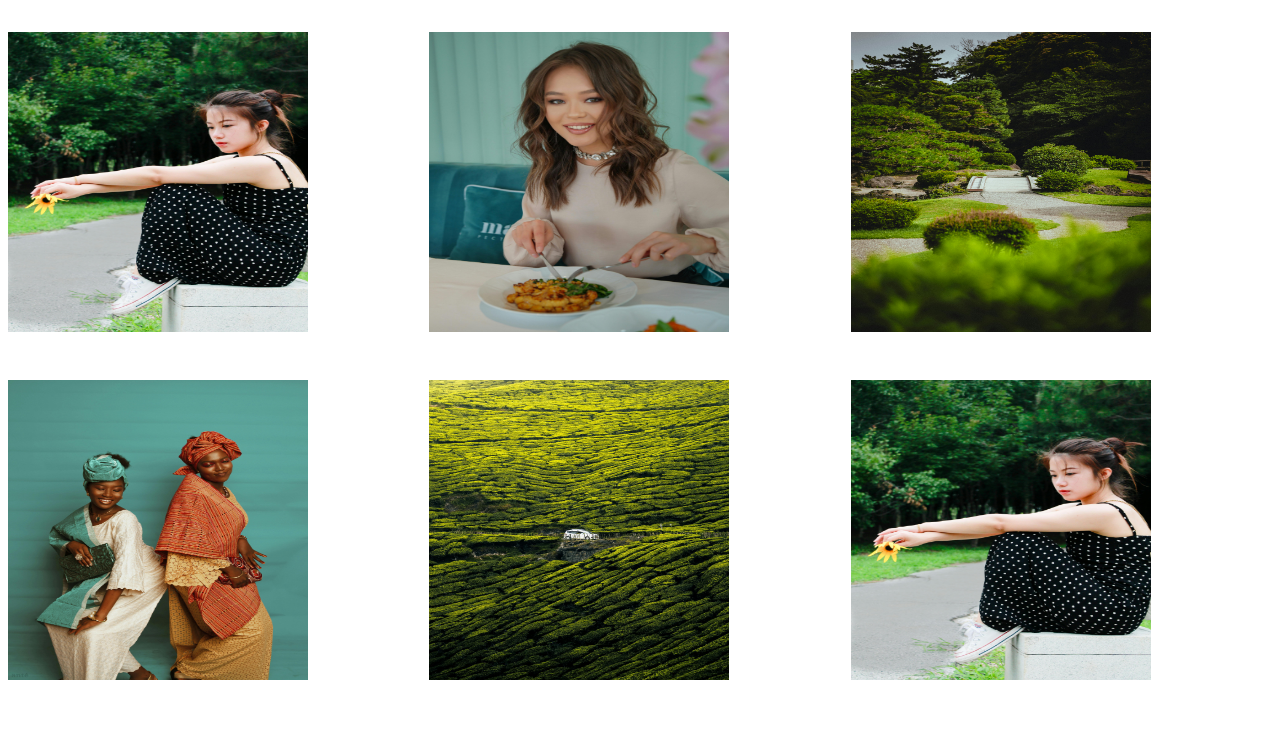
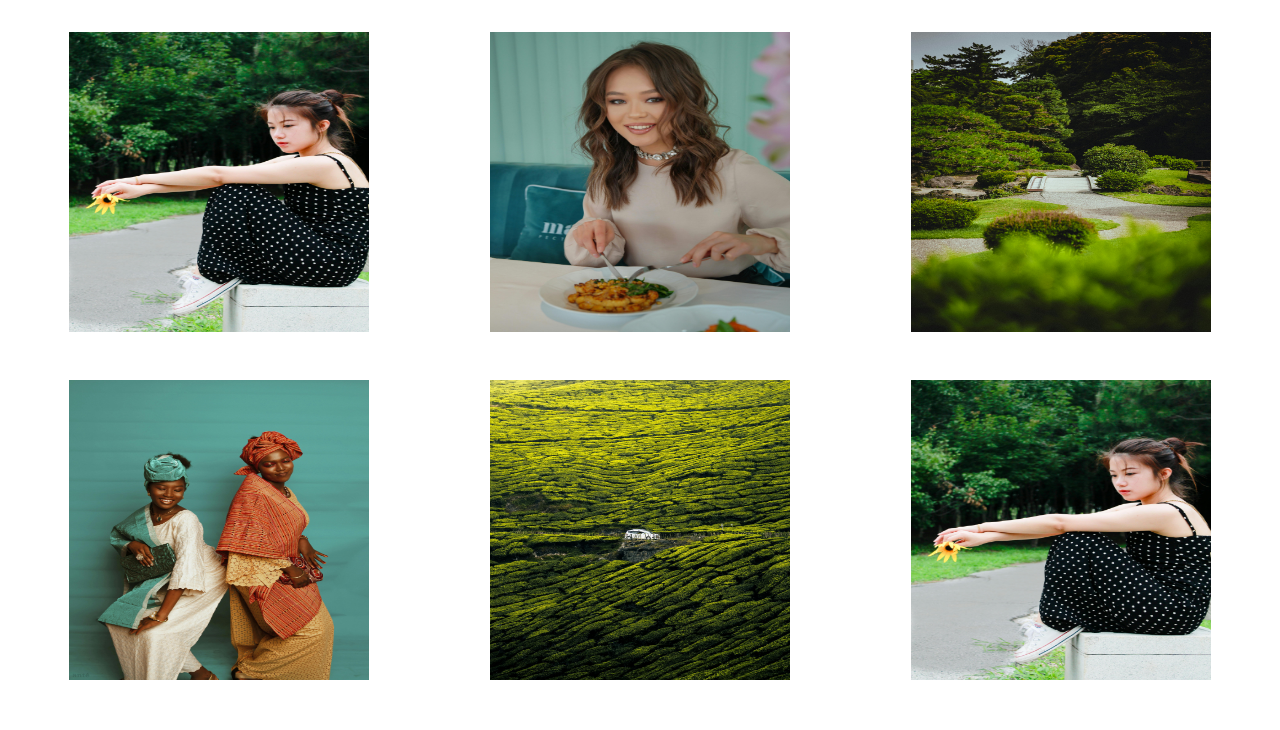
Before and after one commit to Bravyn/mocha, a Django app: page / in a window 1280 px wide. Shown: the part 70-800 px from the top of the page. Run offline with Django 5.2, Linux system fonts and the light colour scheme.

Commit message:
switched from grid layout to flex layout

```diff
--- a/mocha/polkadot/static/css/index.css
+++ b/mocha/polkadot/static/css/index.css
@@ -54,9 +54,9 @@ img {
 }
 
 section {
-    display: grid;
-    grid-template-columns: repeat(auto-fit,
-            minmax(200px, 1fr));
+    display: flex;
+    align-items: center;
+    justify-content: space-around;
     overflow: hidden;
 }
 
```
